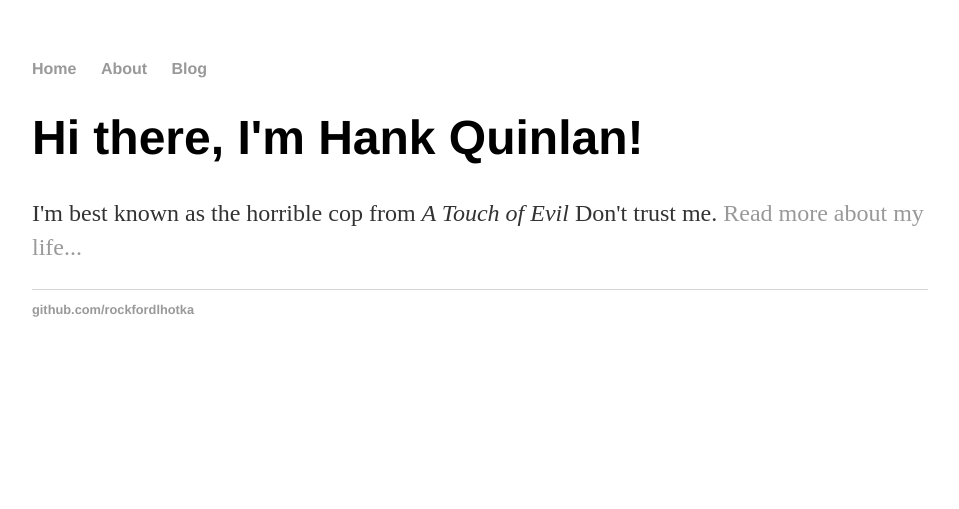
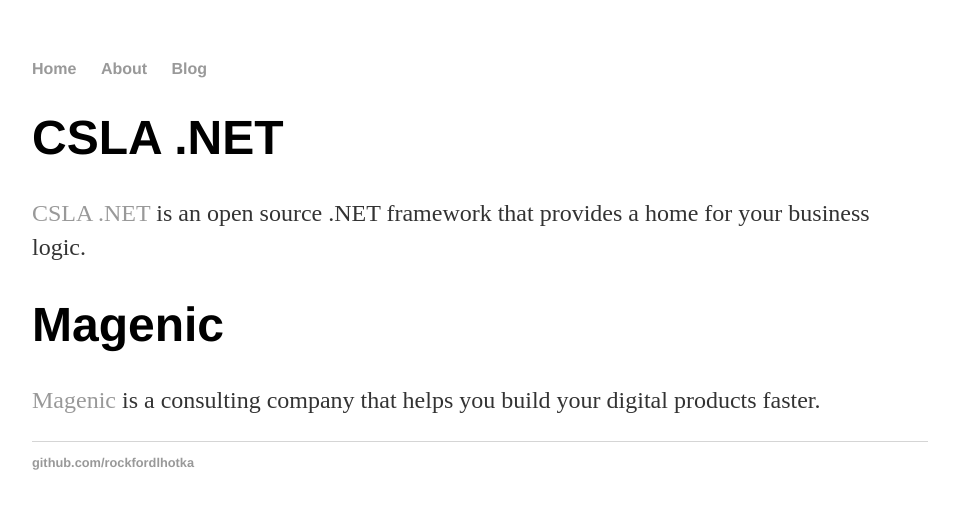
Before and after one commit to rockfordlhotka/rockfordlhotka.github.io, a Jekyll site: the page built from index.html, in a window 1280 px wide. Shown: the top 509 px of the page, without its empty margins (160-1119 px from the left). Built offline with Jekyll 4.4.1, drawn with Linux system fonts in a browser that asks for light colours.

Commit message:
Update index.html

```diff
--- a/index.html
+++ b/index.html
@@ -1,8 +1,13 @@
 ---
 layout: default
-title: Hank Quinlan, Horrible Cop
+title: Rockford Lhotka, CTO at Magenic, Creator of CSLA .NET, author, speaker
 ---
 <div class="blurb">
-	<h1>Hi there, I'm Hank Quinlan!</h1>
-	<p>I'm best known as the horrible cop from <em>A Touch of Evil</em> Don't trust me. <a href="/about">Read more about my life...</a></p>
+	<h1>CSLA .NET</h1>
+	<p><a href="https://cslanet.com">CSLA .NET</a> is an open source .NET framework that provides a home for your business logic.</p>
 </div><!-- /.blurb -->
+
+<div class="blurb">
+	<h1>Magenic</h1>
+	<p><a href="https://magenic.com">Magenic</a> is a consulting company that helps you build your digital products faster.</p>
+</div><!-- /.blurb -->
```
